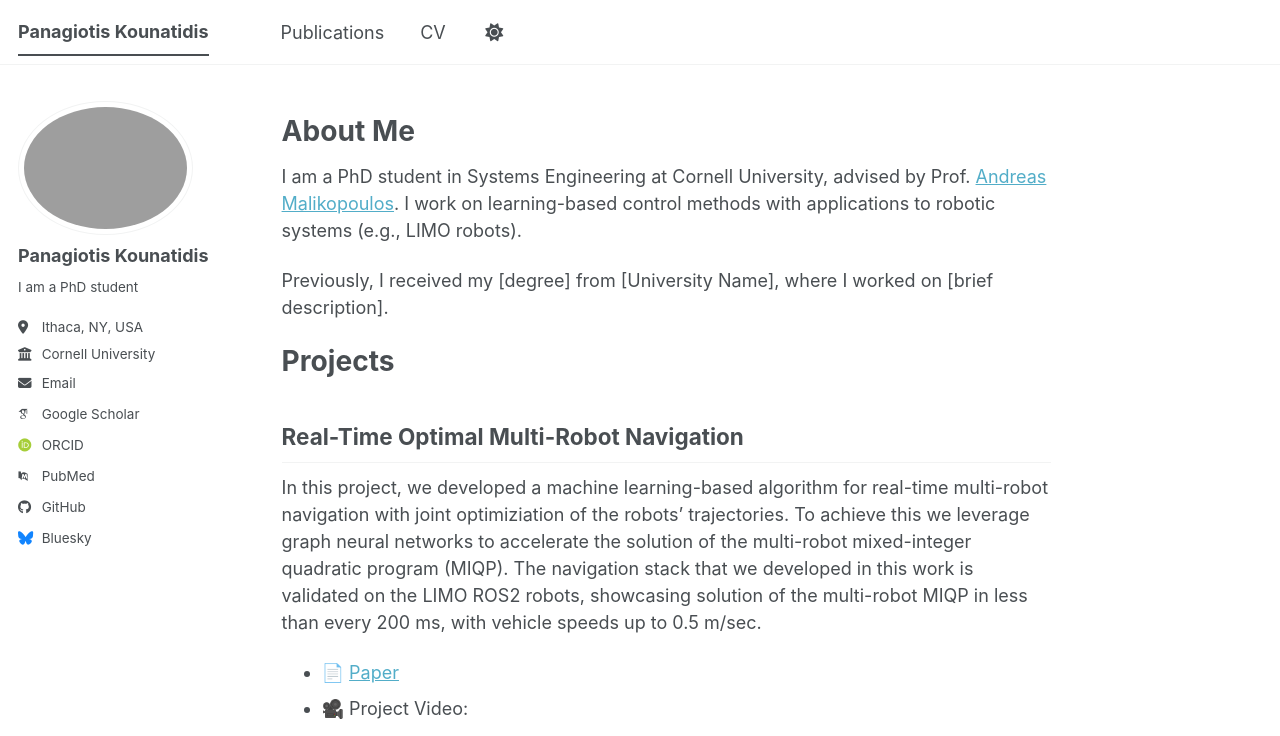
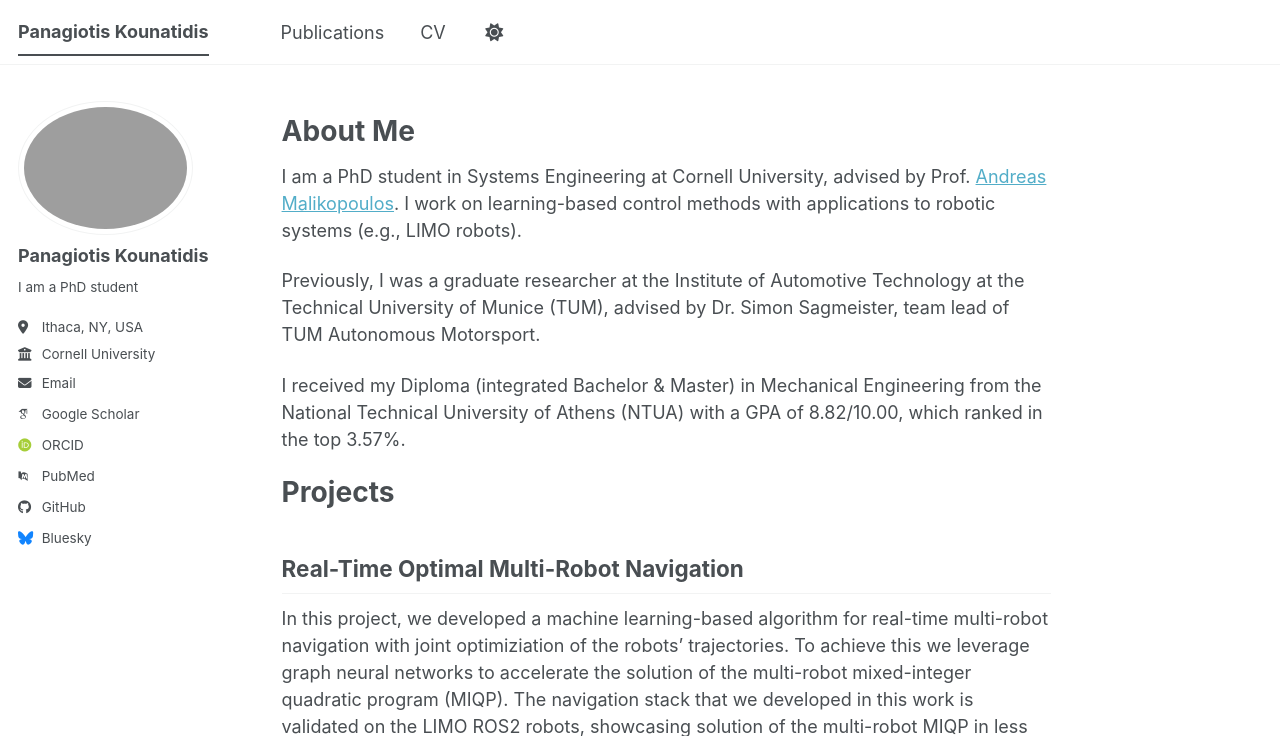
Before and after one commit to Panos20102k/Panos20102k.github.io, a Jekyll site: the page built from _pages/about.md, in a window 1280 px wide and 900 px high, cut to the strip 0-736 px from the top of the window. Built offline with Jekyll 4.4.1, drawn with Linux system fonts in a browser that asks for light colours; some web fonts are replaced; a script bundle is joined from its source files by our own code; library files that are not in the unit come from our copies.

Commit message:
update about me

```diff
--- a/_pages/about.md
+++ b/_pages/about.md
@@ -10,7 +10,9 @@ author_profile: true
 I am a PhD student in Systems Engineering at Cornell University, advised by Prof. [Andreas Malikopoulos](https://ids-lab.net/).
 I work on learning-based control methods with applications to robotic systems (e.g., LIMO robots).
 
-Previously, I received my [degree] from [University Name], where I worked on [brief description].
+Previously, I was a graduate researcher at the Institute of Automotive Technology at the Technical University of Munice (TUM), advised by Dr. Simon Sagmeister, team lead of TUM Autonomous Motorsport.
+
+I received my Diploma (integrated Bachelor & Master) in Mechanical Engineering from the National Technical University of Athens (NTUA) with a GPA of 8.82/10.00, which ranked in the top 3.57%.
 
 <!-- --- -->
 
```
